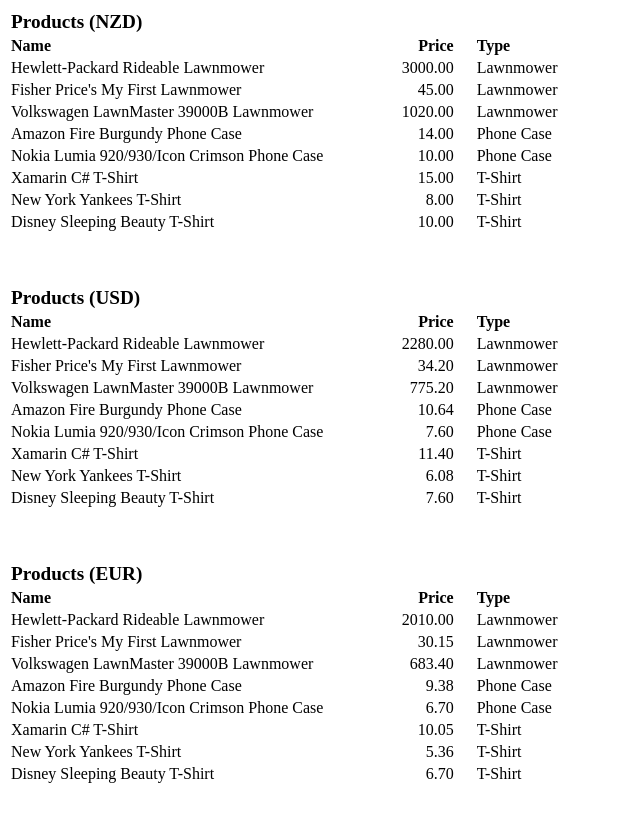
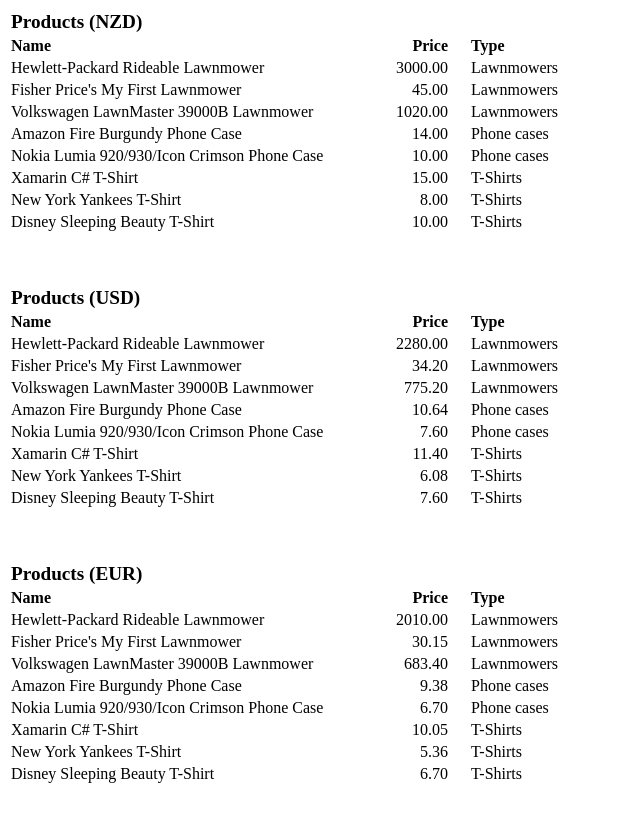
Before and after one commit to 0x00000002/react-asyncs-hooks-ramda, a React (Create React App) app: page / in a window 1280 px wide. Shown: the top 822 px of the page, without its empty margins (0-640 px from the left). Built offline with nearby package versions, Linux system fonts and the light colour scheme.

Commit message:
performance update

```diff
--- a/src/components/Render.js
+++ b/src/components/Render.js
@@ -1,16 +1,46 @@
-import React from 'react'
+import React, { Component } from 'react'
 import consolidate from './consolidate'
 import settings from './../settings/'
 
-const Render = () =>
+class Render extends Component {
+  state = {
+    NZD: null,
+    USD: null,
+    EUR: null,
+    loaded: false
+  }
+
+
+  async componentDidMount () {
+    const rates = ['NZD', 'USD', 'EUR']
+    Promise.all(rates.map(curr => consolidate(settings.rates[curr])))
+      .then(data => {
+        this.setState({ NZD: data[0] })
+        this.setState({ USD: data[1] })
+        this.setState({ EUR: data[2] })
+        this.setState({ loaded: true })
+      }
+    )
+  }
+
+  render() {
+    return(
       <div>
-    <Table />
-    <Table currency={'USD'} />
-    <Table currency={'EUR'} />
+        { !this.state.loaded && <h2>Loading, please wait ...</h2> }
+        { this.state.loaded &&
+          <section>
+            <Table currency={'NZD'} data={this.state.NZD}/>
+            <Table currency={'USD'} data={this.state.USD}/>
+            <Table currency={'EUR'} data={this.state.EUR}/>
+          </section>
+        }
       </div>
+    )
+  }
+}
 
-const Table = ({ currency = 'NZD' }) => {
-  const rate = settings.rates[currency]
+
+const Table = ({ currency, data }) => {
   return (
     <table className={'table table-striped'}>
       <thead>
@@ -24,20 +54,17 @@
       </tr>
       </thead>
       <tbody>
-        <TableContent rate={rate}/>
+      <TableContent repos={data}/>
       </tbody>
     </table>
   )
 }
 
-const TableContent = ({rate}) => {
-  const consolidatedRepos = consolidate(rate)
-  return consolidatedRepos.map(repo =>
+const TableContent = ({repos}) =>
+  repos.map(repo =>
     repo.map((item, index) =>
       <TableLine key={index} item={item} />
-    )
-  )
-}
+    ))
 
 const TableLine = ({ item }) =>
   <tr>
--- a/src/components/consolidate.js
+++ b/src/components/consolidate.js
@@ -9,19 +9,13 @@
 const tShirts = new TShirtRepository()
 
 const repos = [
-  {
-    'type': 'Lawnmower',
-    'data': lawnmowers.getAll()
-  },
-  {
-    'type': 'Phone Case',
-    'data': phoneCases.getAll()
-  },
-  {
-    'type': 'T-Shirt',
-    'data': tShirts.getAll()
-  }
+  { name: lawnmowers, type: 'Lawnmowers' },
+  { name: phoneCases, type: 'Phone cases' },
+  { name: tShirts, type: 'T-Shirts' }
 ]
+
+const getData = () => Promise.all(
+  repos.map(repo => ({ data: repo.name.getAll(), type: repo.type})))
 
 const toFixed = number => number.toFixed(2)
 const exchange = rate => R.compose(toFixed, R.multiply(rate))
@@ -29,7 +23,13 @@
 const pick = R.map(R.pick(['id','name','price']))
 const addType = type => R.map(R.assoc('type', type))
 const transform = (rate, type) => R.compose(addType(type), currency(rate), pick)
-const consolidate = (rate = 1) => repos.map(repo => (transform(rate, repo.type)(repo.data)))
+
+// const consolidate = async (rate = 1) => repos.map(repo => (transform(rate, repo.type)(repo.data)))
+
+const consolidate = async (rate = 1) => {
+  const data = await getData()
+  return data.map(repo => transform(rate, repo.type)(repo.data))
+}
 
 export { transform }
 export default consolidate
--- a/src/settings/index.js
+++ b/src/settings/index.js
@@ -1,6 +1,7 @@
 export const common = {
   siteName: 'Untitled test',
   rates: {
+    'NZD': 1,
     'USD': 0.76,
     'EUR': 0.67
   }
```
Also changed, not shown: package.json (+7 -1 lines). Lines whose indentation alone changed are shown as unchanged.
